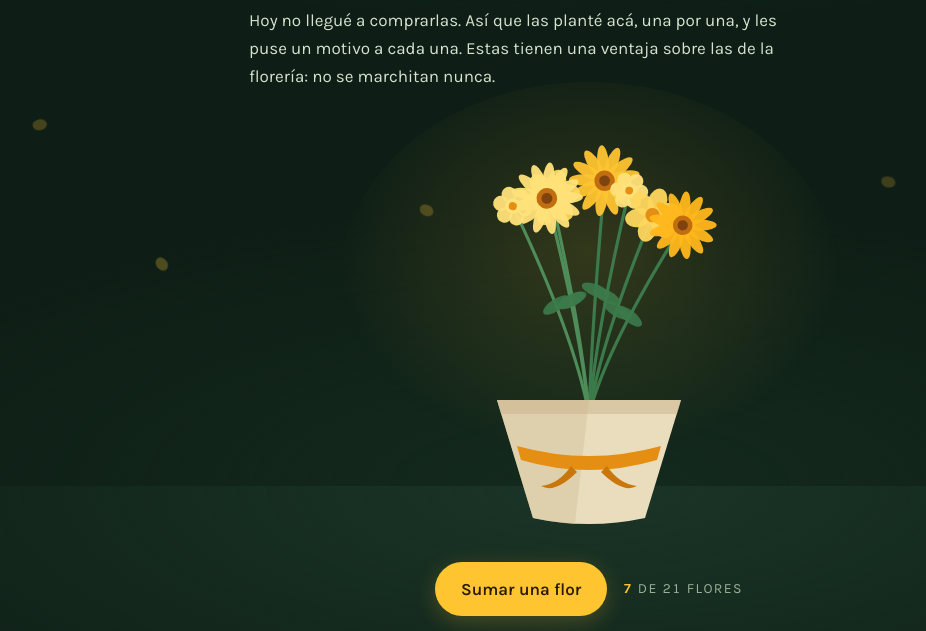
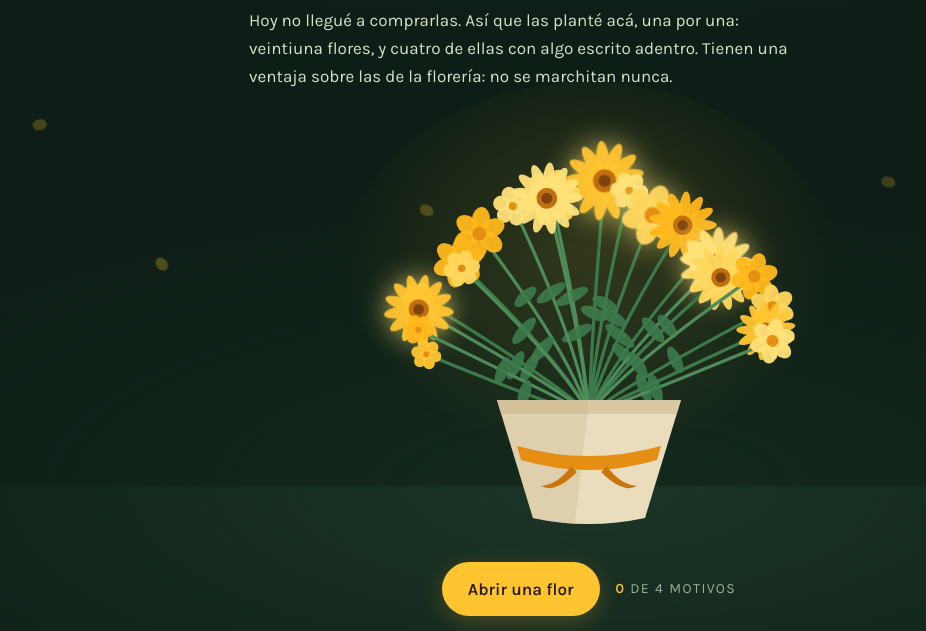
Before and after one commit to ignacamposs/flores-jaqui, a plain HTML site: page index.html in a window 1280 px wide. Shown: the part 314-945 px from the top of the page, without its empty margins (51-977 px from the left). Drawn offline with Linux system fonts and the light colour scheme; a web font is replaced by a local one.

Commit message:
Dejar solamente los cuatro motivos de Ignacio
El ramo ahora florece completo al abrir la página y la interacción pasa a
ser otra: cuatro de las veintiuna flores laten y guardan una frase cada
una, que se abre con el botón o tocando la flor.

- REASONS (21 frases) se reemplaza por MOTIVOS: cuatro, atadas a una flor
- Sólo esas cuatro flores son accesibles por teclado y por clic
- El contador pasa a "0 de 4 motivos" y el cierre llega con la cuarta
- Las hojas se reparten a lo largo del tallo en vez de alinearse todas

Co-Authored-By: Claude Opus 5 <noreply@anthropic.com>
Claude-Session: https://claude.ai/code/session_01BsfhVKvWHYshx2oJGzxyKE

```diff
--- a/index.html
+++ b/index.html
@@ -62,9 +62,13 @@
   .lede{margin:0;max-width:56ch;color:#D6E2CE}
   .stage{margin:clamp(20px,5vw,34px) 0 0;display:flex;flex-direction:column;align-items:center;gap:18px}
   .bouquet{width:100%;max-width:600px;height:auto;display:block;overflow:visible}
-  .flower{cursor:pointer;outline:none}
+  .flower{outline:none}
+  .flower.motivo{cursor:pointer}
   .flower .stem{stroke-linecap:round}
-  .flower:hover .head,.flower:focus-visible .head{filter:brightness(1.12) drop-shadow(0 0 10px rgba(255,197,49,.55))}
+  .flower.motivo:hover .head,.flower.motivo:focus-visible .head{filter:brightness(1.12) drop-shadow(0 0 14px rgba(255,226,122,.85))}
+  .flower.motivo .head{animation:latir 3.6s ease-in-out infinite}
+  .flower.motivo.abierta .head{animation:none;filter:drop-shadow(0 0 11px rgba(255,197,49,.62))}
+  @keyframes latir{0%,100%{filter:drop-shadow(0 0 2px rgba(255,197,49,.30))}50%{filter:drop-shadow(0 0 13px rgba(255,226,122,.80))}}
   .flower:focus-visible{outline:2px dashed var(--gold-soft);outline-offset:4px;border-radius:8px}
   .bloom{animation:bloom .85s cubic-bezier(.18,.86,.28,1) both}
   .bloom .stem{stroke-dasharray:1;stroke-dashoffset:1;animation:draw .75s ease-out both}
@@ -122,6 +126,7 @@
   footer .dot{color:var(--gold)}
   @media (prefers-reduced-motion: reduce){
     .sky{display:none}
+    .flower.motivo .head{animation:none;filter:drop-shadow(0 0 8px rgba(255,197,49,.5))}
     .bloom,.bloom .stem{animation:none}
     button{transition:none}
   }
@@ -136,10 +141,10 @@
 
   <h1>Un ramo de <em>flores amarillas</em> para mi China</h1>
 
-  <p class="lede">Hoy no llegué a comprarlas. Así que las planté acá, una por una, y les puse un motivo a cada una. Estas tienen una ventaja sobre las de la florería: no se marchitan nunca.</p>
+  <p class="lede">Hoy no llegué a comprarlas. Así que las planté acá, una por una: veintiuna flores, y cuatro de ellas con algo escrito adentro. Tienen una ventaja sobre las de la florería: no se marchitan nunca.</p>
 
   <section class="stage" aria-label="El ramo">
-    <svg class="bouquet" viewBox="0 172 600 420" role="img" aria-labelledby="bouquet-title" id="svg">
+    <svg class="bouquet" viewBox="0 172 600 420" role="group" aria-labelledby="bouquet-title" id="svg">
       <title id="bouquet-title">Ramo de flores amarillas</title>
       <defs>
         <radialGradient id="glow" cx="50%" cy="42%" r="52%">
@@ -159,18 +164,18 @@
     </svg>
 
     <div class="controls">
-      <button id="add" type="button">Sumar una flor</button>
-      <p class="count" id="count"><b>7</b> de 21 flores</p>
+      <button id="add" type="button">Abrir una flor</button>
+      <p class="count" id="count"><b>0</b> de 4 motivos</p>
     </div>
 
-    <p class="note idle" id="note" aria-live="polite">Cada flor guarda un motivo. Basta con tocar una.</p>
-    <p class="finale" id="finale" hidden>Ramo completo: veintiuna flores amarillas, para un 21 de septiembre y para todos los que vienen.</p>
+    <p class="note idle" id="note" aria-live="polite">Cuatro flores del ramo tienen algo escrito. Se abren de a una.</p>
+    <p class="finale" id="finale" hidden>Cuatro motivos, veintiuna flores y un 21 de septiembre. Y todos los que vienen.</p>
   </section>
 
   <article class="letter">
     <h2>China,</h2>
     <p>La tradición manda flores de verdad, de esas que se acomodan en un jarrón y perfuman la cocina tres días. Ese ramo te lo debo, y te lo voy a dar.</p>
-    <p>Mientras tanto queda este: veintiuna flores amarillas que se pueden abrir todas las veces que quieras, a cualquier hora, incluso en invierno. Siempre van a estar abiertas, siempre van a ser amarillas y siempre van a querer decir lo mismo.</p>
+    <p>Mientras tanto queda este: veintiuna flores amarillas que se pueden abrir todas las veces que quieras, a cualquier hora, incluso en invierno. Siempre van a estar ahí, siempre van a ser amarillas y las cuatro que tienen algo escrito siempre van a decir lo mismo.</p>
     <p>Feliz día de la primavera, mi amor.</p>
     <p class="sign">Te quiero, China.<br>Ignacio<small>21 · 09</small></p>
   </article>
@@ -184,32 +189,18 @@
 <script>
 (function(){
   var NS = "http://www.w3.org/2000/svg";
-  var TOTAL = 21, START = 7, KEY = "flores-jaqui:v1";
+  var TOTAL = 21, KEY = "flores-jaqui:v2";
   var OX = 300, OY = 462;
 
-  var REASONS = [
-    "Porque me alegrás los días.",
-    "Por tu sonrisa hermosa.",
-    "Por la paciencia que me tenés.",
-    "Porque tu abrazo sigue siendo mi lugar preferido.",
-    "Por tu risa cuando algo te agarra desprevenida.",
-    "Por el olor de tu pelo recién lavado.",
-    "Por las charlas que empiezan en la cocina y terminan a las tres.",
-    "Por tu manera de cantar cuando no te escucha nadie.",
-    "Por tus manos frías y tu corazón enorme.",
-    "Porque con vos hasta los martes valen la pena.",
-    "Por los mensajes de las dos de la mañana.",
-    "Por tu forma de contar las películas, con spoilers y todo.",
-    "Por tu cara de recién despierta.",
-    "Por los planes que hacemos y nunca cumplimos.",
-    "Por tu talento para hacerme reír a destiempo.",
-    "Por las canciones que de tanto escucharlas ya son nuestras.",
-    "Por tu letra chueca en los papelitos.",
-    "Por tu terquedad, también. Sobre todo por tu terquedad.",
-    "Porque la primavera, desde hace rato, tiene tu cara.",
-    "Porque sí. Porque siempre.",
-    "Porque por vos sigo acá."
+  // Las cuatro flores que guardan algo escrito, repartidas por todo el ramo.
+  var MOTIVOS = [
+    { slot: 0,  texto: "Porque me alegrás los días." },
+    { slot: 4,  texto: "Por la paciencia que me tenés." },
+    { slot: 9,  texto: "Por tu sonrisa hermosa." },
+    { slot: 15, texto: "Porque por vos sigo acá." }
   ];
+  var porSlot = {};
+  MOTIVOS.forEach(function(m, k){ porSlot[m.slot] = k; });
 
   var garden = document.getElementById("garden");
   var svg = document.getElementById("svg");
@@ -263,16 +254,21 @@
     return g;
   }
 
-  function plant(i, animate, delay){
+  function plant(i, delay){
     var s = SLOTS[i];
     var x = OX + Math.sin(s.a) * s.r * 1.1;
     var y = OY - Math.cos(s.a) * s.r * 0.95;
     var cx = OX + (x - OX) * 0.2;
     var cy = (OY + y) / 2 + 24;
+    var esMotivo = porSlot.hasOwnProperty(i);
 
-    var g = el("g", { "class":"flower", tabindex:"0", role:"button" });
-    g.setAttribute("aria-label", "Flor " + (i + 1) + ". " + REASONS[i]);
-    g.dataset.i = i;
+    var g = el("g", { "class": "flower" + (esMotivo ? " motivo" : "") });
+    if (esMotivo){
+      g.setAttribute("tabindex", "0");
+      g.setAttribute("role", "button");
+      g.setAttribute("aria-label", "Una de las cuatro flores escritas. Abrir.");
+      g.dataset.m = porSlot[i];
+    }
 
     g.appendChild(el("path", {
       "class":"stem", pathLength:"1", fill:"none",
@@ -280,75 +276,95 @@
       d: "M " + OX + " " + OY + " Q " + cx.toFixed(1) + " " + cy.toFixed(1) + " " + x.toFixed(1) + " " + y.toFixed(1)
     }));
 
-    var lt = 0.58;
+    var lt = 0.40 + rnd(i + 17) * 0.32;
     var lx = (1 - lt) * (1 - lt) * OX + 2 * (1 - lt) * lt * cx + lt * lt * x;
     var ly = (1 - lt) * (1 - lt) * OY + 2 * (1 - lt) * lt * cy + lt * lt * y;
     g.appendChild(el("ellipse", {
-      cx:0, cy:0, rx:15, ry:6, fill:"#3C7A4B", opacity:.9,
+      cx:0, cy:0, rx:(13 + rnd(i + 23) * 5).toFixed(1), ry:6, fill:"#3C7A4B", opacity:.9,
       transform:"translate(" + lx.toFixed(1) + "," + ly.toFixed(1) + ") rotate(" + (s.a * 45 + (s.a < 0 ? -20 : 20)).toFixed(1) + ")"
     }));
 
-    var scale = (0.8 + (1 - Math.abs(s.a) / 1.35) * 0.28 + rnd(i + 3) * 0.1).toFixed(2);
+    var escala = (0.8 + (1 - Math.abs(s.a) / 1.35) * 0.28 + rnd(i + 3) * 0.1) * (esMotivo ? 1.12 : 1);
     var h = head(i % 3, i);
-    h.setAttribute("transform", "translate(" + x.toFixed(1) + "," + y.toFixed(1) + ") rotate(" + ((rnd(i + 9) - 0.5) * 26).toFixed(1) + ") scale(" + scale + ")");
+    h.setAttribute("transform", "translate(" + x.toFixed(1) + "," + y.toFixed(1) + ") rotate(" + ((rnd(i + 9) - 0.5) * 26).toFixed(1) + ") scale(" + escala.toFixed(2) + ")");
     g.appendChild(h);
 
-    if (animate && !reduce){
+    if (!reduce){
       g.classList.add("bloom");
       g.style.animationDelay = delay + "ms";
       var stem = g.querySelector(".stem");
       if (stem) stem.style.animationDelay = delay + "ms";
     }
     garden.appendChild(g);
-    return g;
   }
 
-  function say(text, handwritten){
+  for (var j = 0; j < TOTAL; j++) plant(j, j * 95);
+
+  function say(text, manuscrito){
     noteEl.classList.add("swap");
     window.setTimeout(function(){
       noteEl.textContent = text;
-      noteEl.classList.toggle("idle", !handwritten);
+      noteEl.classList.toggle("idle", !manuscrito);
       noteEl.classList.remove("swap");
     }, reduce ? 0 : 240);
   }
 
-  var planted = 0;
+  var abiertas = {}, total = 0;
 
-  function grow(i, animate, delay){
-    plant(i, animate, delay);
-    planted = Math.max(planted, i + 1);
-    countEl.innerHTML = "<b>" + planted + "</b> de " + TOTAL + " flores";
-    if (planted >= TOTAL){
+  function marcar(k){
+    var f = garden.querySelector('.flower.motivo[data-m="' + k + '"]');
+    if (f) f.classList.add("abierta");
+  }
+
+  function contar(){
+    countEl.innerHTML = "<b>" + total + "</b> de 4 motivos";
+    if (total >= MOTIVOS.length){
       btn.disabled = true;
-      btn.textContent = "El ramo está completo";
+      btn.textContent = "Las cuatro están abiertas";
       finale.hidden = false;
     }
   }
 
-  var saved = START;
+  function abrir(k, contarlo){
+    if (!abiertas[k]){
+      abiertas[k] = true;
+      total++;
+      marcar(k);
+      contar();
+      if (contarlo !== false){
+        try { window.localStorage.setItem(KEY, JSON.stringify(Object.keys(abiertas))); } catch (e) {}
+      }
+    }
+    say(MOTIVOS[k].texto, true);
+  }
+
+  function siguiente(){
+    for (var k = 0; k < MOTIVOS.length; k++) if (!abiertas[k]) return k;
+    return -1;
+  }
+
   try {
     var raw = window.localStorage.getItem(KEY);
-    if (raw) saved = Math.min(TOTAL, Math.max(START, parseInt(raw, 10) || START));
+    if (raw) JSON.parse(raw).forEach(function(k){
+      k = +k;
+      if (!abiertas[k] && MOTIVOS[k]){ abiertas[k] = true; total++; marcar(k); }
+    });
   } catch (e) {}
-
-  for (var j = 0; j < saved; j++) grow(j, true, j * 130);
+  contar();
 
   btn.addEventListener("click", function(){
-    if (planted >= TOTAL) return;
-    var i = planted;
-    grow(i, true, 0);
-    say(REASONS[i], true);
-    try { window.localStorage.setItem(KEY, String(planted)); } catch (e) {}
+    var k = siguiente();
+    if (k >= 0) abrir(k);
   });
 
   svg.addEventListener("click", function(ev){
-    var f = ev.target.closest(".flower");
-    if (f) say(REASONS[+f.dataset.i], true);
+    var f = ev.target.closest(".flower.motivo");
+    if (f) abrir(+f.dataset.m);
   });
   svg.addEventListener("keydown", function(ev){
     if (ev.key !== "Enter" && ev.key !== " ") return;
-    var f = ev.target.closest(".flower");
-    if (f){ ev.preventDefault(); say(REASONS[+f.dataset.i], true); }
+    var f = ev.target.closest(".flower.motivo");
+    if (f){ ev.preventDefault(); abrir(+f.dataset.m); }
   });
 
   if (!reduce){
```
Also changed, not shown: src/page.html (+80 -64 lines).
